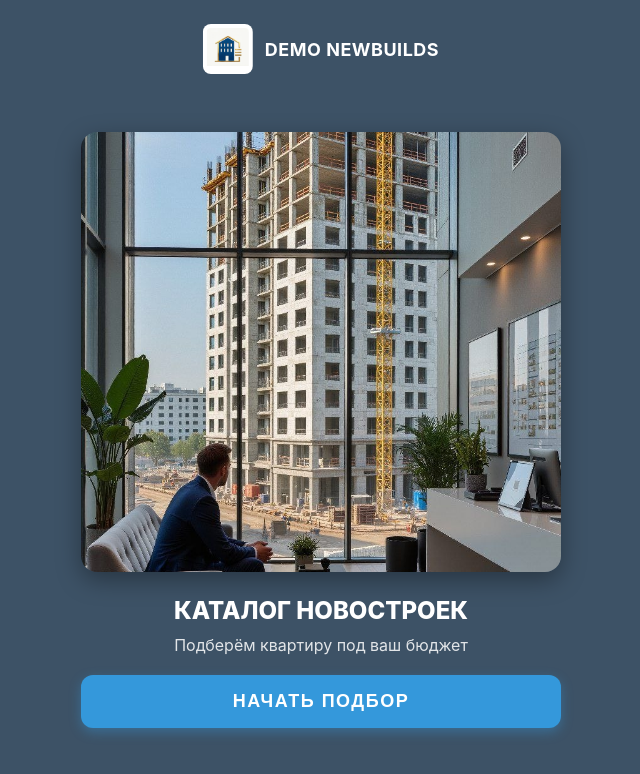
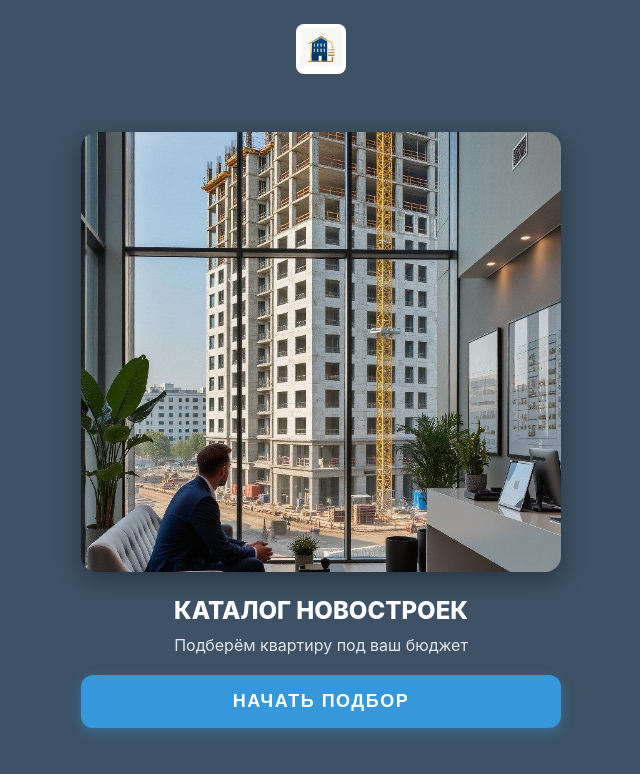
Before and after one commit to 777ernest888-oss/demo-miniapp-realty, a plain HTML site: page index.html in a window 1280 px wide. Shown: the whole page, without its empty margins (319-959 px from the left). Drawn offline with nearby package versions, Linux system fonts and the light colour scheme; no server answers.

Commit message:
Update index.html

```diff
--- a/index.html
+++ b/index.html
@@ -14,8 +14,7 @@
   <div id="welcomeScreen" class="screen welcome">
     <div id="welcomeBrand" class="welcome-brand">
       <img src="logo.png" alt="Logo" class="brand-logo">
-      <span class="brand-company">DEMO NEWBUILDS</span>
-    </div>
+      </div>
     <img id="welcomeImage" class="welcome-img" src="welcome-bg.jpg" alt="Welcome">
     <div class="welcome-bottom">
       <h1 class="welcome-main-title">КАТАЛОГ НОВОСТРОЕК</h1>
```
